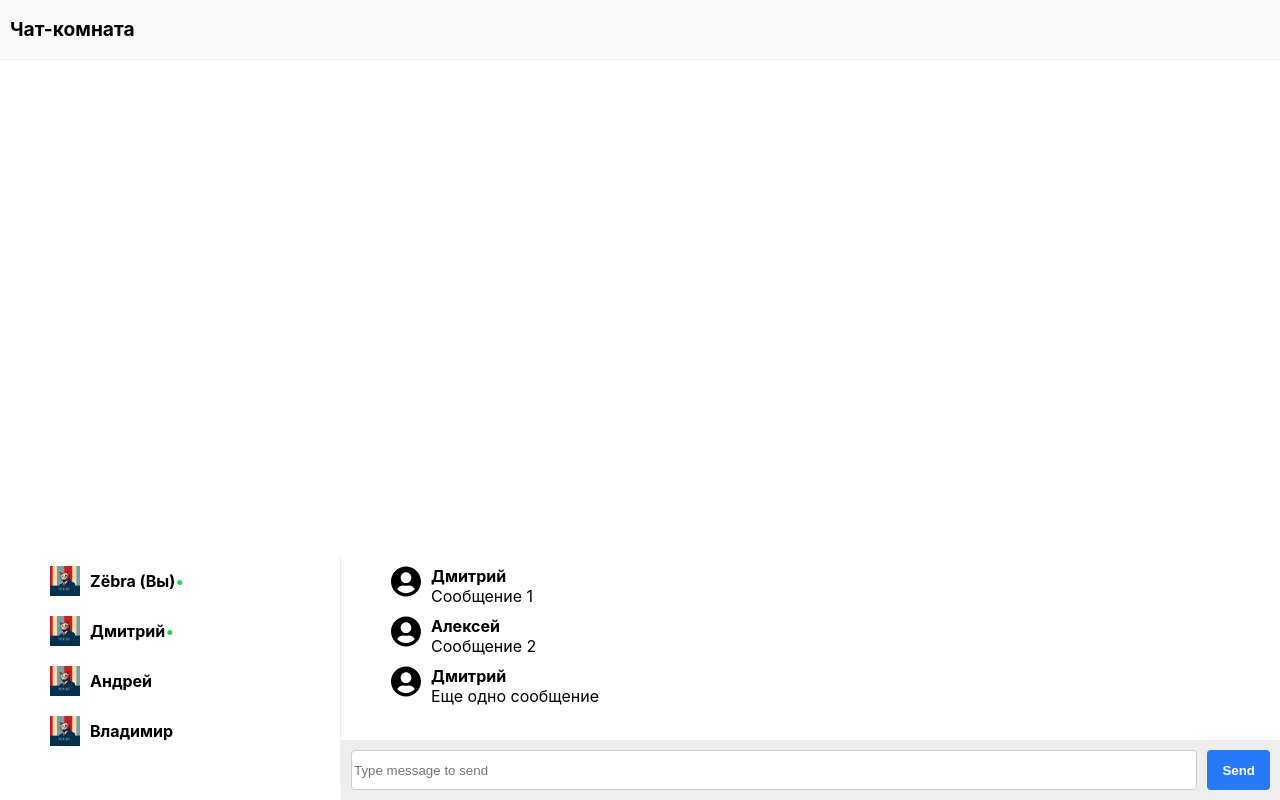
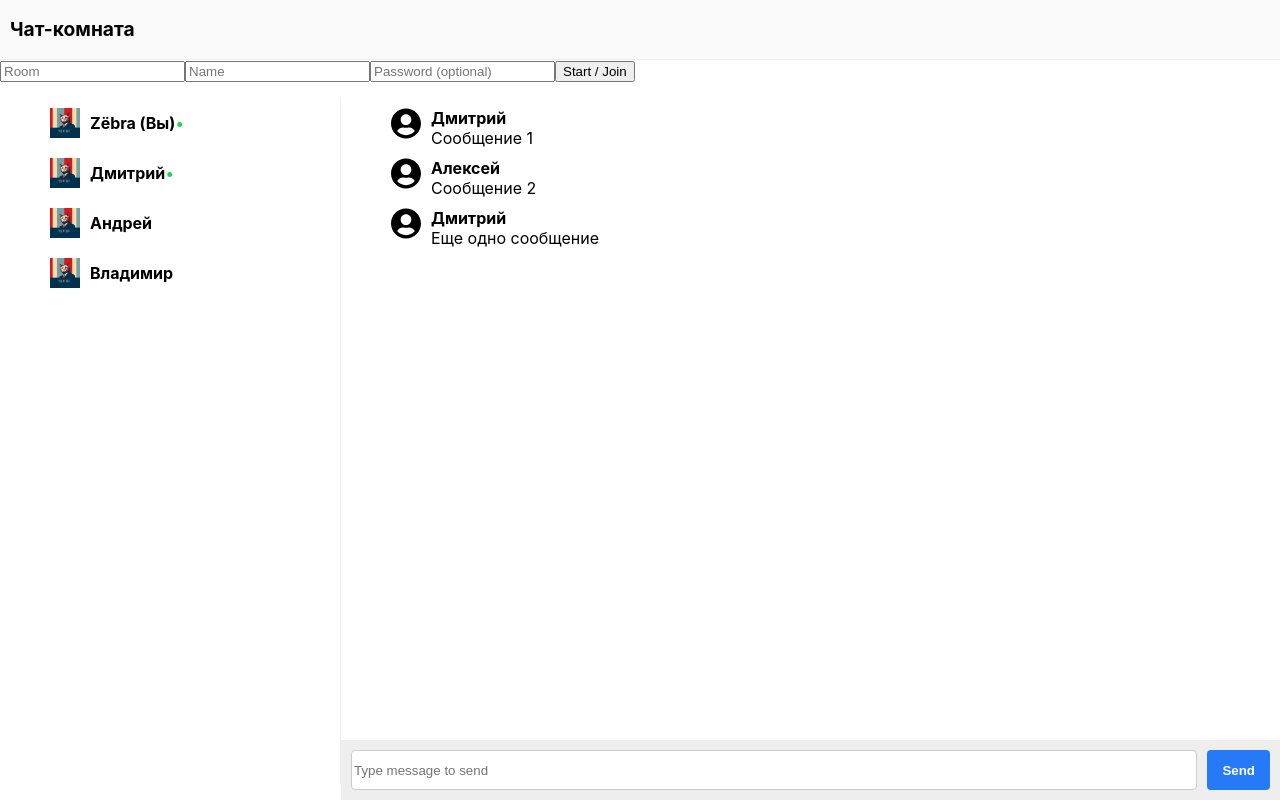
Before and after one commit to Ktyby/Retranslator, a React app: page / in a window 1280 px wide. Built offline with nearby package versions, Linux system fonts and the light colour scheme; no server answers.

Commit message:
FEATURE/JITSI-INTEGRATION: add integration with Jitsi meet

```diff
--- a/package.json
+++ b/package.json
@@ -26,8 +26,10 @@
     "webpack-dev-server": "^3.11.0"
   },
   "dependencies": {
+    "@zoomus/websdk": "^1.8.5",
     "react": "^17.0.1",
     "react-dom": "^17.0.1",
+    "react-jutsu": "^3.0.1",
     "react-router-dom": "^5.2.0",
     "webcam-easy": "^1.0.5"
   }
--- /dev/null
+++ b/src/components/Video/Video.css
@@ -0,0 +1,5 @@
+.video {
+  width: 1000px;
+
+  margin: 0 auto;
+}
--- a/src/components/Video/Video.jsx
+++ b/src/components/Video/Video.jsx
@@ -1,18 +1,39 @@
-import React from 'react';
+import React, { useState } from 'react';
+import { Jutsu } from 'react-jutsu';
+import './Video.css';
 
 const Video = () => {
-  const getRefVideo = (video) => {
-    if(navigator.mediaDevices && navigator.mediaDevices.getUserMedia) {
-      navigator.mediaDevices.getUserMedia({ video: true, audio: true  }).then((stream) => {
-        video.srcObject = stream;
-        video.play();
-      });
-    }
+  const [room, setRoom] = useState('');
+  const [name, setName] = useState('');
+  const [call, setCall] = useState(false);
+  const [password, setPassword] = useState('');
+
+  const handleClick = (evt) => {
+		evt.preventDefault();
+
+    if (room && name) setCall(true);
   }
 
-  return (
-    <video ref={(video) => { getRefVideo(video) }} autoPlay playsInline width="640" height="480"></video>
-  );
+  return call ? (
+		<div className="video">
+			<Jutsu
+				roomName={room}
+				displayName={name}
+				password={password}
+				onMeetingEnd={() => console.log('Meeting has ended')}
+				loadingComponent={<p>loading ...</p>}
+				errorComponent={<p>Oops, something went wrong</p>} />
+		</div>
+  ) : (
+		<div className="video__form">
+			<form>
+				<input id='room' type='text' placeholder='Room' value={room} onChange={(evt) => setRoom(evt.target.value)} />
+				<input id='name' type='text' placeholder='Name' value={name} onChange={(evt) => setName(evt.target.value)} />
+				<input id='password' type='text' placeholder='Password (optional)' value={password} onChange={(evt) => setPassword(evt.target.value)} />
+				<button onClick={handleClick} type='submit'>Start / Join</button>
+			</form>
+		</div>
+  )
 }
 
 export default Video;
--- a/src/index.html
+++ b/src/index.html
@@ -11,17 +11,7 @@
     <title>React App</title>
   </head>
   <body>
-    <noscript>You need to enable JavaScript to run this app.</noscript>
     <div id="root"></div>
-    <!--
-      This HTML file is a template.
-      If you open it directly in the browser, you will see an empty page.
-
-      You can add webfonts, meta tags, or analytics to this file.
-      The build step will place the bundled scripts into the <body> tag.
-
-      To begin the development, run `npm start` or `yarn start`.
-      To create a production bundle, use `npm run build` or `yarn build`.
-    -->
+    <script src='https://meet.jit.si/external_api.js'></script>
   </body>
 </html>
```
Also changed, not shown: 1 other file (tests, documents, lock files or other folders).
